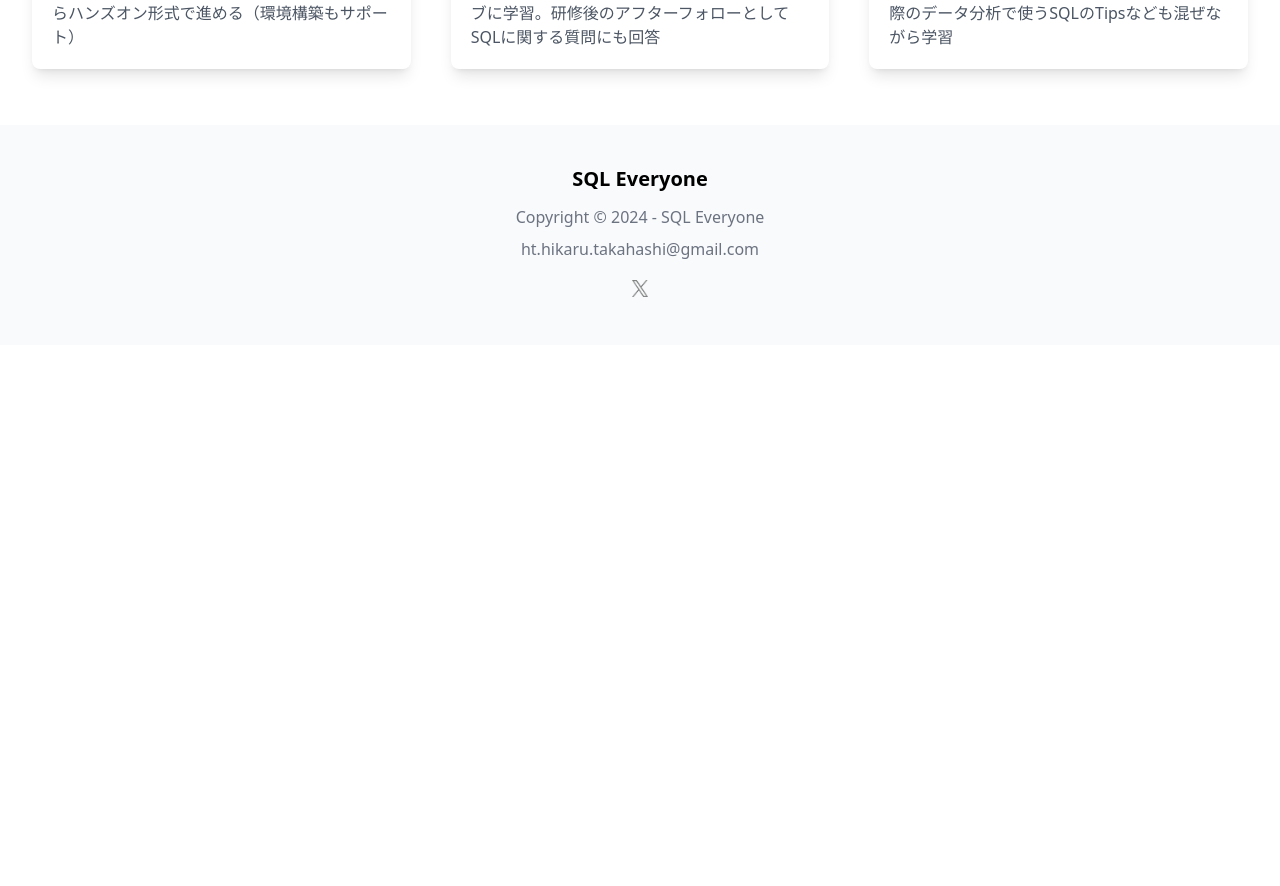
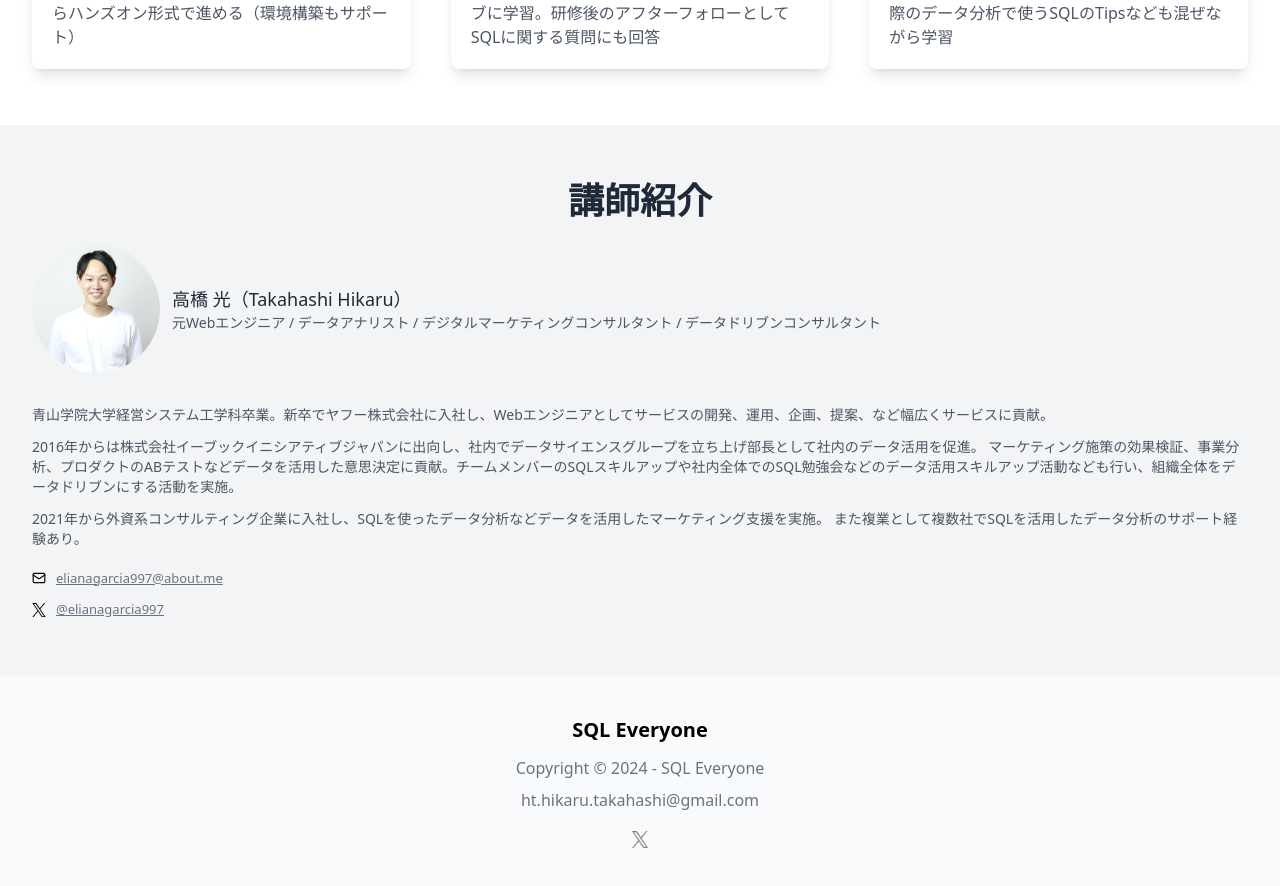
Before and after one commit to hikarut/SQL-Everyone, a Nuxt app: page / in a window 1280 px wide. Shown: the part 2005-2891 px from the top of the page. Before the commit the page ends 2350 px from the top, so only its background shows below. Built offline with nearby package versions, Linux system fonts and the light colour scheme.

Commit message:
[add] Profile

```diff
--- /dev/null
+++ b/components/top/Profile.vue
@@ -0,0 +1,102 @@
+<template>
+  <div class="bg-gray-100">
+    <div class="max-w-[85rem] px-4 py-10 sm:px-6 lg:px-8 lg:py-14 mx-auto">
+      <h2
+        class="font-bold text-3xl lg:text-4xl text-gray-800 dark:text-neutral-200 text-center mb-6"
+      >
+        講師紹介
+      </h2>
+      <!-- Profile -->
+      <div class="flex items-center gap-x-3">
+        <div class="shrink-0">
+          <img
+            class="shrink-0 size-16 rounded-full w-32 h-32"
+            :src="profileImage"
+            alt="Avatar"
+          />
+        </div>
+
+        <div class="grow">
+          <h1 class="text-lg font-medium text-gray-800 dark:text-neutral-200">
+            高橋 光（Takahashi Hikaru）
+          </h1>
+          <p class="text-sm text-gray-600 dark:text-neutral-400">
+            元Webエンジニア / データアナリスト /
+            デジタルマーケティングコンサルタント / データドリブンコンサルタント
+          </p>
+        </div>
+      </div>
+      <!-- End Profile -->
+
+      <!-- About -->
+      <div class="mt-8">
+        <p class="text-sm text-gray-600 dark:text-neutral-400">
+          青山学院大学経営システム工学科卒業。新卒でヤフー株式会社に入社し、Webエンジニアとしてサービスの開発、運用、企画、提案、など幅広くサービスに貢献。
+        </p>
+
+        <p class="mt-3 text-sm text-gray-600 dark:text-neutral-400">
+          2016年からは株式会社イーブックイニシアティブジャパンに出向し、社内でデータサイエンスグループを立ち上げ部長として社内のデータ活用を促進。
+          マーケティング施策の効果検証、事業分析、プロダクトのABテストなどデータを活用した意思決定に貢献。チームメンバーのSQLスキルアップや社内全体でのSQL勉強会などのデータ活用スキルアップ活動なども行い、組織全体をデータドリブンにする活動を実施。
+        </p>
+
+        <p class="mt-3 text-sm text-gray-600 dark:text-neutral-400">
+          2021年から外資系コンサルティング企業に入社し、SQLを使ったデータ分析などデータを活用したマーケティング支援を実施。
+          また複業として複数社でSQLを活用したデータ分析のサポート経験あり。
+        </p>
+
+        <ul class="mt-5 flex flex-col gap-y-3">
+          <li class="flex items-center gap-x-2.5">
+            <svg
+              class="shrink-0 size-3.5"
+              xmlns="http://www.w3.org/2000/svg"
+              width="24"
+              height="24"
+              viewBox="0 0 24 24"
+              fill="none"
+              stroke="currentColor"
+              stroke-width="2"
+              stroke-linecap="round"
+              stroke-linejoin="round"
+            >
+              <rect width="20" height="16" x="2" y="4" rx="2" />
+              <path d="m22 7-8.97 5.7a1.94 1.94 0 0 1-2.06 0L2 7" />
+            </svg>
+            <a
+              class="text-[13px] text-gray-500 underline hover:text-gray-800 hover:decoration-2 focus:outline-none focus:decoration-2 dark:text-neutral-500 dark:hover:text-neutral-400"
+              href="#"
+            >
+              elianagarcia997@about.me
+            </a>
+          </li>
+
+          <li class="flex items-center gap-x-2.5">
+            <svg
+              class="shrink-0 size-3.5"
+              width="24"
+              height="24"
+              viewBox="0 0 24 24"
+              fill="none"
+              xmlns="http://www.w3.org/2000/svg"
+            >
+              <path
+                d="M14.1881 10.1624L22.7504 0H20.7214L13.2868 8.82385L7.34878 0H0.5L9.47944 13.3432L0.5 24H2.5291L10.3802 14.6817L16.6512 24H23.5L14.1881 10.1624ZM11.409 13.4608L3.26021 1.55962H6.37679L20.7224 22.5113H17.6058L11.409 13.4613V13.4608Z"
+                fill="currentColor"
+              />
+            </svg>
+            <a
+              class="text-[13px] text-gray-500 underline hover:text-gray-800 hover:decoration-2 focus:outline-none focus:decoration-2 dark:text-neutral-500 dark:hover:text-neutral-400"
+              href="#"
+            >
+              @elianagarcia997
+            </a>
+          </li>
+        </ul>
+      </div>
+      <!-- End About -->
+    </div>
+  </div>
+</template>
+
+<script setup>
+import profileImage from "~/assets/images/profile.jpg";
+</script>
--- a/pages/index.vue
+++ b/pages/index.vue
@@ -5,6 +5,7 @@
     <TopFeatures />
     <TopDocument />
     <TopDetail />
+    <TopProfile />
     <CommonFooter />
   </div>
 </template>
```
Also changed, not shown: assets/images/profile.jpg (added).
